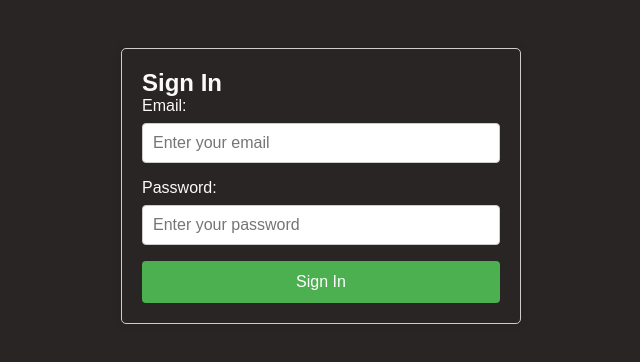
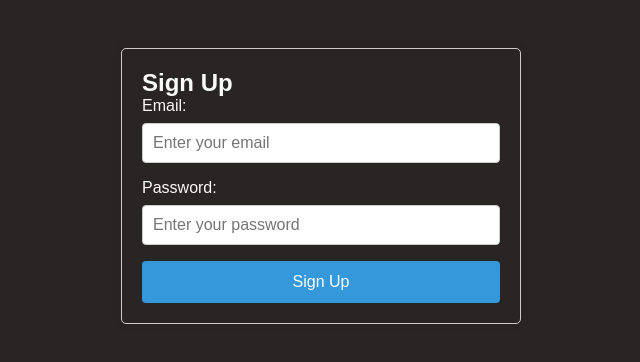
Before and after one commit to obaidash99/new-facts, a React (Create React App) app: page / in a window 1280 px wide. Shown: the top 362 px of the page, without its empty margins (319-959 px from the left). Built offline with nearby package versions, Linux system fonts and the light colour scheme; a web font is replaced by a local one.

Commit message:
complete signup and signin

```diff
--- a/src/App.js
+++ b/src/App.js
@@ -8,6 +8,7 @@ import './style.css';
 import Header from './Header';
 import Loader from './Loader';
 import SignInPage from './pages/auth/SignInPage';
+import SignUpPage from './pages/auth/SignUpPage';
 
 const CATEGORIES = [
 	{ name: 'technology', color: '#3b82f6' },
@@ -62,7 +63,8 @@ function App() {
 					<FactsList facts={facts} setFacts={setFacts} categories={CATEGORIES} />
 				)}
 			</main> */}
-			<SignInPage />
+			{/* <SignInPage /> */}
+			<SignUpPage />
 		</>
 	);
 }
--- a/src/components/SignUp.js
+++ b/src/components/SignUp.js
@@ -1,5 +1,67 @@
+import { createUserWithEmailAndPassword } from 'firebase/auth';
+import React, { useState } from 'react';
+import { auth } from '../firebase';
+
 const SignUp = () => {
-	return <div>SignUp</div>;
+	const [email, setEmail] = useState('');
+	const [password, setPassword] = useState('');
+	const [confirmPassword, setConfirmPassword] = useState('');
+
+	const handleEmail = (e) => {
+		setEmail(e.target.value);
+	};
+
+	const handlePassword = (e) => {
+		setPassword(e.target.value);
+	};
+
+	const handleSignUp = (e) => {
+		e.preventDefault();
+		createUserWithEmailAndPassword(auth, email, password)
+			.then((userCredential) => {
+				console.log(userCredential);
+			})
+			.catch((error) => console.log(error));
+	};
+
+	return (
+		<div className="signup-container">
+			<h2>Sign Up</h2>
+			<form className="signup-form" onSubmit={handleSignUp}>
+				<label htmlFor="email">Email:</label>
+				<input
+					type="email"
+					id="email"
+					placeholder="Enter your email"
+					value={email}
+					onChange={handleEmail}
+					required
+				/>
+
+				<label htmlFor="password">Password:</label>
+				<input
+					type="password"
+					id="password"
+					placeholder="Enter your password"
+					value={password}
+					onChange={handlePassword}
+					required
+				/>
+
+				{/* <label htmlFor="confirmPassword">Confirm Password:</label>
+				<input
+					type="password"
+					id="confirmPassword"
+					placeholder="Confirm your password"
+					value={confirmPassword}
+					onChange={(e) => setConfirmPassword(e.target.value)}
+					required
+				/> */}
+
+				<button type="submit">Sign Up</button>
+			</form>
+		</div>
+	);
 };
 
 export default SignUp;
--- /dev/null
+++ b/src/pages/auth/SignUpPage.css
@@ -0,0 +1,39 @@
+.signup-container {
+	max-width: 400px;
+	margin: auto;
+	padding: 20px;
+	border: 1px solid #ccc;
+	border-radius: 5px;
+	box-shadow: 0 0 10px rgba(0, 0, 0, 0.1);
+}
+
+.signup-form {
+	display: flex;
+	flex-direction: column;
+}
+
+label {
+	margin-bottom: 8px;
+}
+
+input {
+	padding: 10px;
+	margin-bottom: 16px;
+	border: 1px solid #ccc;
+	border-radius: 4px;
+	font-size: 16px;
+}
+
+button {
+	background-color: #3498db;
+	color: white;
+	padding: 12px;
+	border: none;
+	border-radius: 4px;
+	cursor: pointer;
+	font-size: 16px;
+}
+
+button:hover {
+	background-color: #2980b9;
+}
--- /dev/null
+++ b/src/pages/auth/SignUpPage.js
@@ -0,0 +1,9 @@
+import React from 'react';
+import SignUp from '../../components/SignUp';
+import './SignUpPage.css';
+
+const SignUpPage = () => {
+	return <SignUp />;
+};
+
+export default SignUpPage;
```
